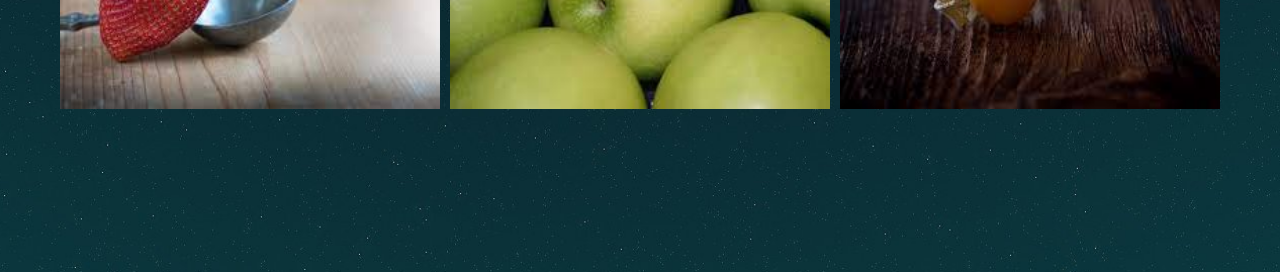
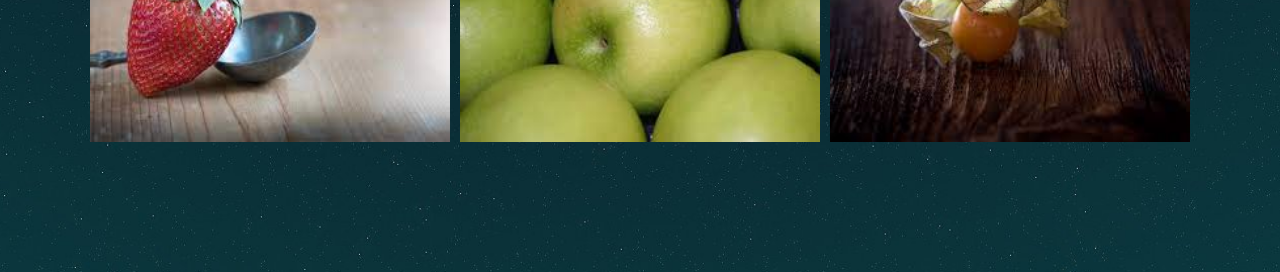
Before and after one commit to JuanMNunez/proyecto--coder, a plain HTML site: page sections/jobs.html in a window 1280 px wide. Shown: the part 725-997 px from the top of the page. Drawn offline with Linux system fonts and the light colour scheme; a web font is replaced by a local one.

Commit message:
cambios minimos visuales

```diff
--- a/style/style.css
+++ b/style/style.css
@@ -369,7 +369,7 @@ body{
     background-color: transparent;
     height: 100%;
     width: auto;
-    perspective: 800px;
+    perspective: 1000px;
 }
 
 .card{
@@ -477,11 +477,13 @@ body{
   }
 
   .gridConteiner{
+      margin:7%;
       grid-template-columns: 1fr 1fr 1fr;
       grid-template-rows: 1fr 1fr;
       grid-template-areas:
       "grid1 grid2 grid3"
       "grid4 grid5 grid6";
+
   }
 
   .mainFormulario{
```
